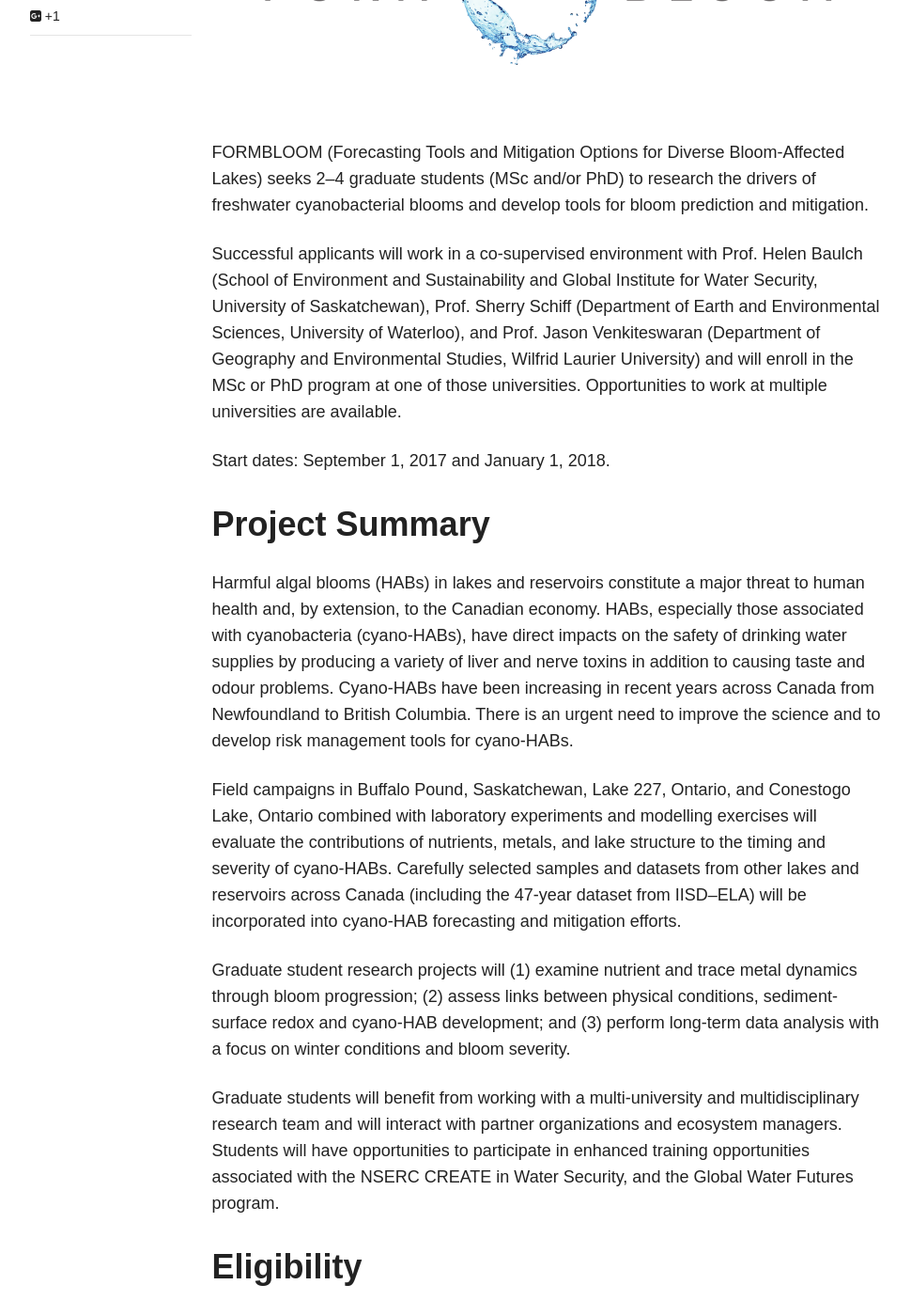
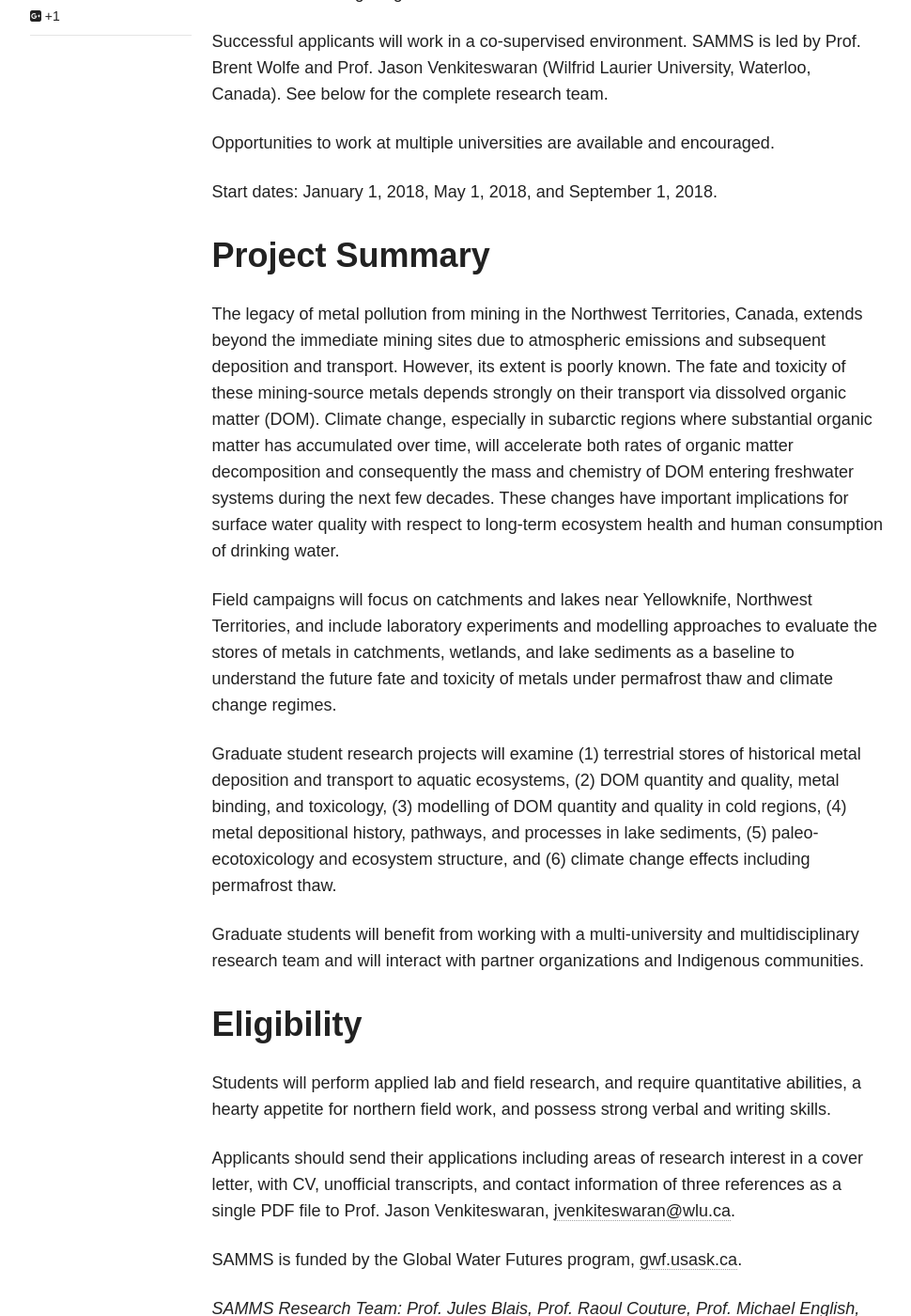
Before and after one commit to jjvenky/jjvenky.github.io, a Jekyll site: the page built from _posts/2017-12-11-grad-opportunities.md, in a window 1280 px wide and 1400 px high, scrolled down 1123 px. Shown: the whole window at 94% size, without its empty margins (154-1124 px from the left). Built offline with Jekyll 4.4.1, drawn with Linux system fonts in a browser that asks for light colours; nearby versions of some CDN libraries; some of the changed text lies outside the part shown.

Commit message:
SAMMS post Fix typo in previous post

```diff
--- a/_posts/2017-08-10-grad-opportunities.md
+++ b/_posts/2017-08-10-grad-opportunities.md
@@ -32,6 +32,6 @@
 
 Students will perform applied lab and field research, and require quantitative abilities, a hearty appetite for boat-based field work, and possess strong verbal and writing skills. Students with experience with sensor-based instrumentation are particularly welcomed.
 
-Applicants should send their areas of research interest in a cover letter, with CV, unofficial transcripts, and contact information of three references as a single PDF file to Prof Jason Venkiteswaran, [jvenkiteswaran@wlu.ca](mailto:jvenkiteswaran@wlu.ca)f.
+Applicants should send their areas of research interest in a cover letter, with CV, unofficial transcripts, and contact information of three references as a single PDF file to Prof Jason Venkiteswaran, [jvenkiteswaran@wlu.ca](mailto:jvenkiteswaran@wlu.ca).
 
 FORMBLOOM is funded by the Global Water Futures program, [gwf.usask.ca](http://gwf.usask.ca/).
--- /dev/null
+++ b/_posts/2017-12-11-grad-opportunities.md
@@ -0,0 +1,39 @@
+---
+layout: post
+title:  "MSc and PhD Opportunities: Forecasting and Biogeochemistry of Bloom-Affected Lakes"
+date:   2017-12-11 12:00:00 -0500
+categories: grad research
+tags: [grad research samms]
+share: true
+---
+
+MSc and PhD Opportunities: Metal Mobility in the Permafrost and Organic-Carbon-Rich Landscapes of the Northwest Territories
+==================================================================================
+
+SAMMS (Sub-Arctic Metal Mobility Study) seeks multiple graduate students (MSc and/or PhD) to research the presence and fate of mining related metals in the Northwest Territories, Canada, and to develop predictions of the fate and toxicity of these metals under climate change regimes.
+
+Successful applicants will work in a co-supervised environment. SAMMS is led by Prof. Brent Wolfe and Prof. Jason Venkiteswaran (Wilfrid Laurier University, Waterloo, Canada). See below for the complete research team.
+
+Opportunities to work at multiple universities are available and encouraged.
+
+Start dates: January 1, 2018, May 1, 2018, and September 1, 2018.
+
+# Project Summary
+
+The legacy of metal pollution from mining in the Northwest Territories, Canada, extends beyond the immediate mining sites due to atmospheric emissions and subsequent deposition and transport. However, its extent is poorly known. The fate and toxicity of these mining-source metals depends strongly on their transport via dissolved organic matter (DOM). Climate change, especially in subarctic regions where substantial organic matter has accumulated over time, will accelerate both rates of organic matter decomposition and consequently the mass and chemistry of DOM entering freshwater systems during the next few decades. These changes have important implications for surface water quality with respect to long-term ecosystem health and human consumption of drinking water.
+
+Field campaigns will focus on catchments and lakes near Yellowknife, Northwest Territories, and include laboratory experiments and modelling approaches to evaluate the stores of metals in catchments, wetlands, and lake sediments as a baseline to understand the future fate and toxicity of metals under permafrost thaw and climate change regimes.
+
+Graduate student research projects will examine (1) terrestrial stores of historical metal deposition and transport to aquatic ecosystems, (2) DOM quantity and quality, metal binding, and toxicology, (3) modelling of DOM quantity and quality in cold regions, (4) metal depositional history, pathways, and processes in lake sediments, (5) paleo-ecotoxicology and ecosystem structure, and (6) climate change effects including permafrost thaw.
+
+Graduate students will benefit from working with a multi-university and multidisciplinary research team and will interact with partner organizations and Indigenous communities.
+
+# Eligibility
+
+Students will perform applied lab and field research, and require quantitative abilities, a hearty appetite for northern field work, and possess strong verbal and writing skills.
+
+Applicants should send their applications including areas of research interest in a cover letter, with CV, unofficial transcripts, and contact information of three references as a single PDF file to Prof. Jason Venkiteswaran, [jvenkiteswaran@wlu.ca](mailto:jvenkiteswaran@wlu.ca).
+
+SAMMS is funded by the Global Water Futures program, [gwf.usask.ca](http://gwf.usask.ca/).
+
+*SAMMS Research Team: Prof. Jules Blais, Prof. Raoul Couture, Prof. Michael English, Prof. James McGeer, Prof. Sherry Schiff, Prof. Scott Smith, Prof. Kevin Stevens, Prof. Jason Venkiteswaran, Prof. Colin Whitfield, and Prof. Brent Wolfe.*
```
